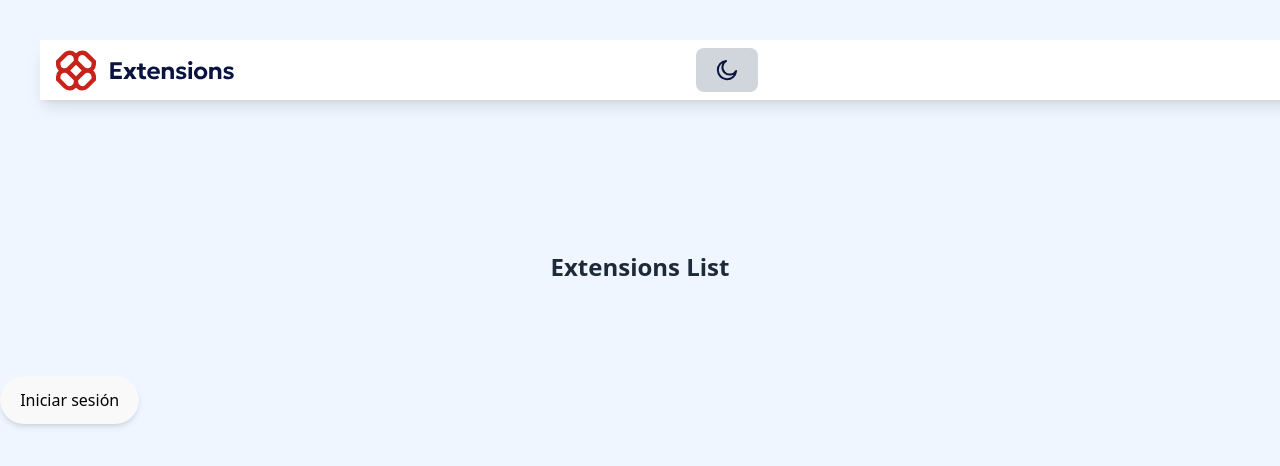
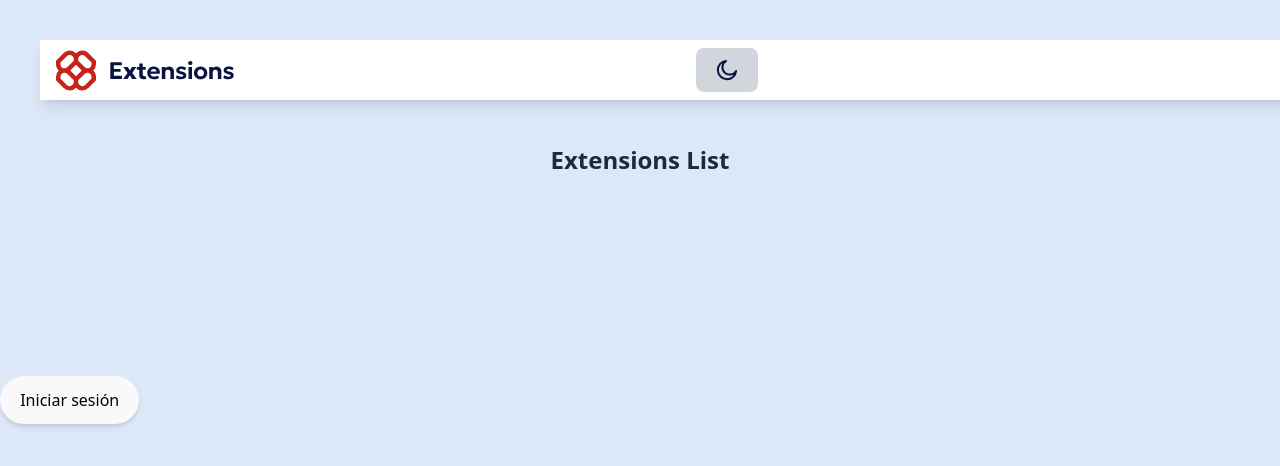
Before and after one commit to herbertDev12/BrowserExtensionManager, a React (Vite) app: page / in a window 1280 px wide. Shown: the top 466 px of the page. Built offline with nearby package versions, Linux system fonts and the light colour scheme.

Commit message:
Created the FilterBar component and added the CustomButton (Static)

```diff
--- a/src/App.tsx
+++ b/src/App.tsx
@@ -1,20 +1,19 @@
 import './App.css'
 import HeaderBar from './Components/HeaderBar'
-import CustomButton from './Components/ui/CustomButton'
+import FiterBar from './Components/FilterBar'
 
 export default function App() {
   return (
-    <body className="min-h-screen bg-blue-50">
+    <div>
       <HeaderBar />
       <div className="fixed z-50
-        top-1/3 left-1/2 transform -translate-x-1/2 -translate-y-1/2
-        text-center text-gray-800 text-2xl font-bold">
+        top-1/5 left-1/2 transform -translate-x-1/2 -translate-y-1/2
+        text-center text-gray-800 text-2xl font-bold ">
         Extensions List
       </div>
-      <div className="flex justify-center items-center h-screen w-full">
-        <CustomButton />
-      </div>
-    </body>
+
+      <FiterBar/>
+    </div>
 
   )
 }
--- a/src/Components/FilterBar.tsx
+++ b/src/Components/FilterBar.tsx
@@ -0,0 +1,9 @@
+import CustomButton from "./ui/CustomButton";
+
+export default function FiterBar(){
+    return (
+        <div className="flex justify-center items-center h-screen w-full">
+            <CustomButton></CustomButton>
+        </div>
+    )
+}
--- a/src/index.css
+++ b/src/index.css
@@ -59,7 +59,7 @@ button:focus-visible {
 @media (prefers-color-scheme: light) {
   :root {
     color: #213547;
-    background-color: #ffffff;
+    background-color: #acc9f069;
   }
   a:hover {
     color: #747bff;
```
